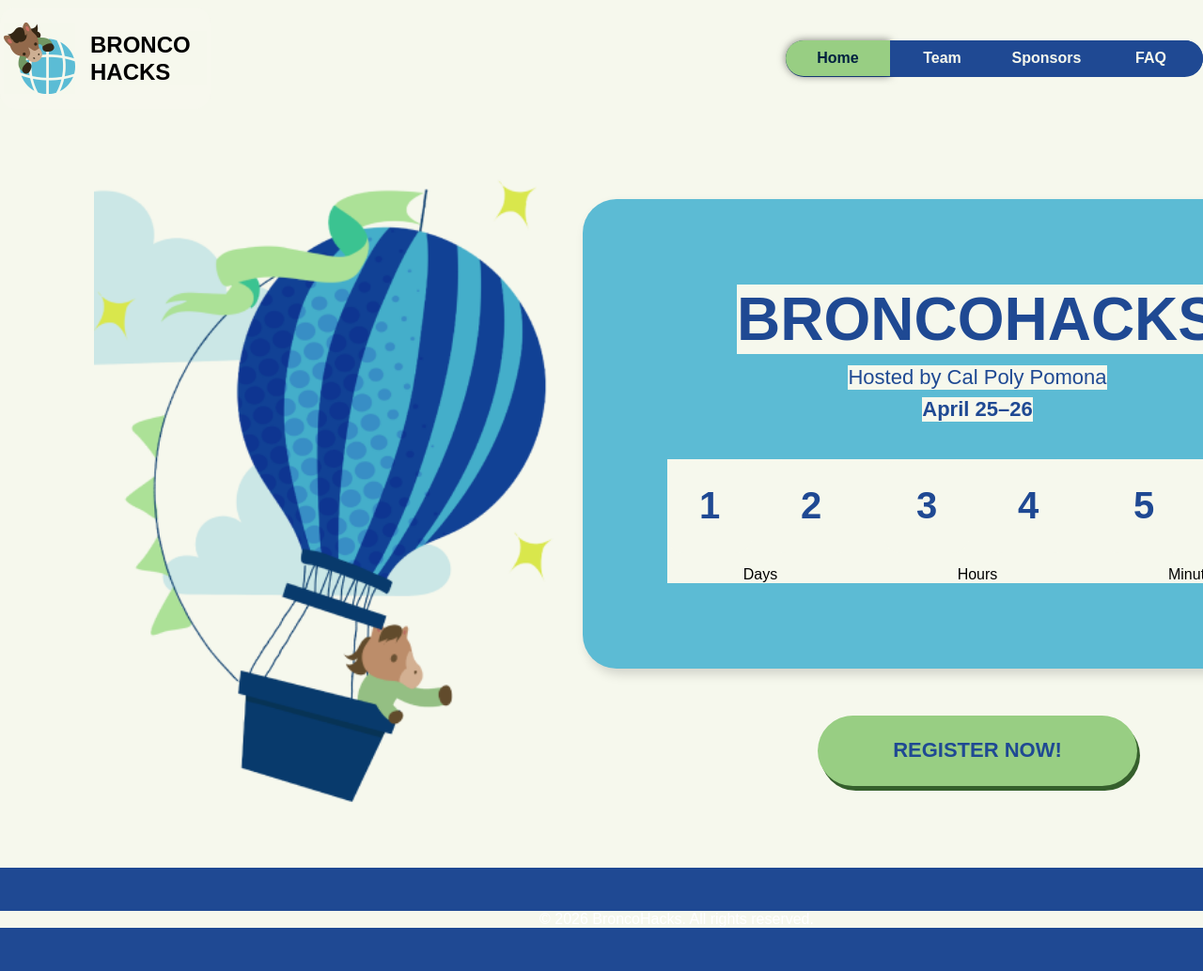
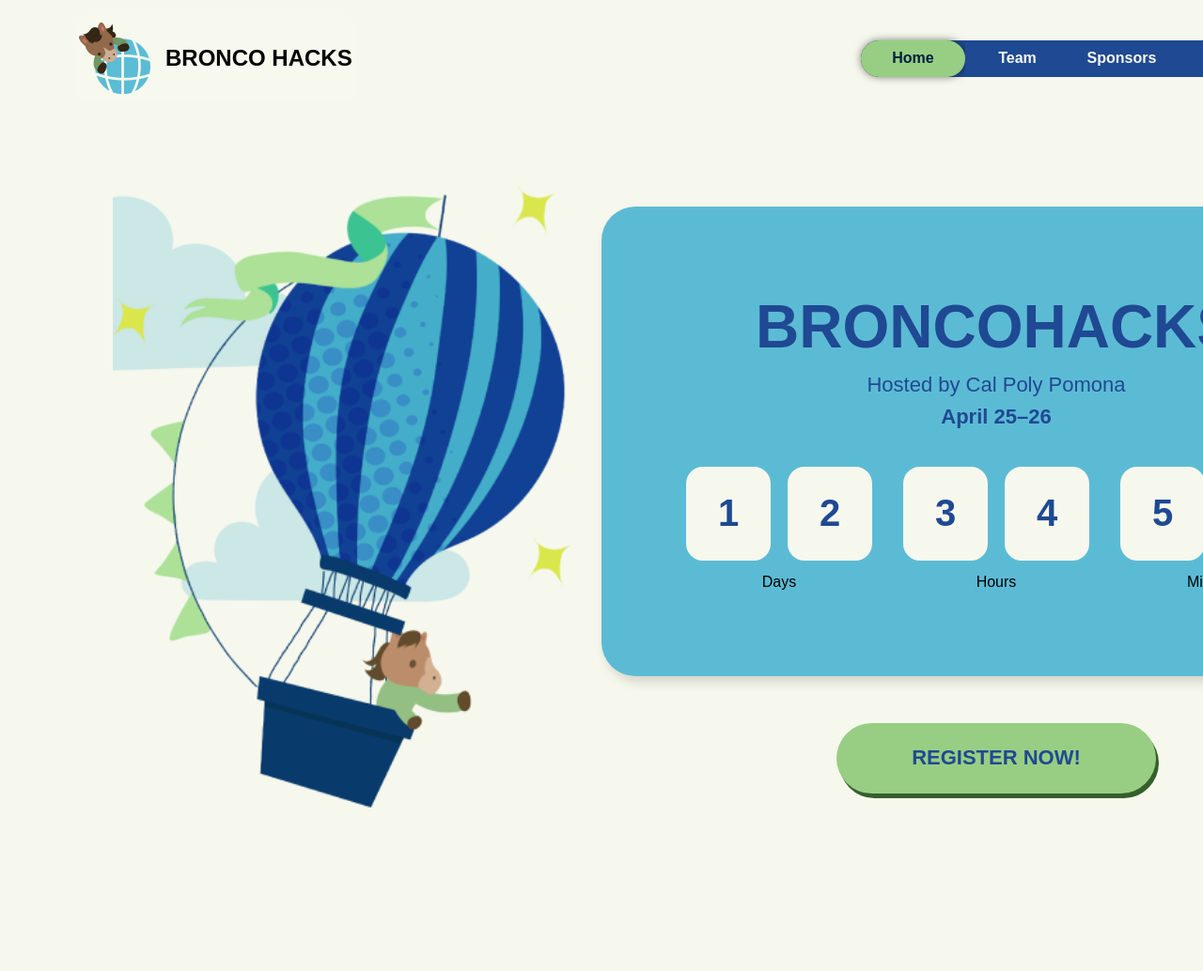
Before and after one commit to BroncoHacks-Website/2026BroncoHacks-Website, a plain HTML site: page index.html in a window 1280 px wide. Shown: the top 1034 px of the page at 94% size. After the commit the page ends 940 px from the top, so only its background shows below. Drawn offline with Linux system fonts and the light colour scheme.

Commit message:
Sizing needs to be fixed

```diff
--- a/index.html
+++ b/index.html
@@ -5,7 +5,7 @@
     <title>BroncoHacks 2026</title>
 
     <link rel="stylesheet" href="styles/navbar.css">
-     <link rel="stylesheet" href="styles/main.css">
+    <link rel="stylesheet" href="styles/main.css">
 </head>
 
 <body>
@@ -14,7 +14,7 @@
     <div id="navbar">
 
         <div class="logo">
-            <img src="logo.png" alt="BroncoHacks Logo" style="height:76px;">
+            <img src="logo.png" alt="BroncoHacks Logo" class="logo-img">
             <div class="logo-text">BRONCO HACKS</div>
         </div>
 
@@ -27,14 +27,13 @@
 
     </div>
 
-    <!-- ================= HERO SECTION ================= -->
+    <!-- ================= HERO ================= -->
     <section class="hero">
-
         <div class="hero-inner">
 
             <!-- LEFT -->
             <div class="left">
-                <img src="images/balloon.png" alt="Bronco Balloon" class="balloon">
+                <img src="images/balloon.png" class="balloon">
             </div>
 
             <!-- RIGHT -->
@@ -46,7 +45,6 @@
                     <p class="date">April 25–26</p>
 
                     <div class="timer">
-
                         <div class="group">
                             <div class="digits">
                                 <div class="box">1</div>
@@ -70,7 +68,6 @@
                             </div>
                             <span>Minutes</span>
                         </div>
-
                     </div>
                 </div>
 
@@ -79,15 +76,7 @@
             </div>
 
         </div>
-
     </section>
-
-    <!-- ================= FOOTER ================= -->
-    <footer class="footer">
-        <div class="footer-inner">
-            <p>© 2026 BroncoHacks. All rights reserved.</p>
-        </div>
-    </footer>
 
 </body>
 </html>
--- a/styles/main.css
+++ b/styles/main.css
@@ -1,23 +1,17 @@
-/* ================= GLOBAL ================= */
-
 body {
     margin: 0;
     background-color: #F6F8ED;
     font-family: 'Nobel', sans-serif;
 }
 
-/* ================= HERO WRAPPER ================= */
+/* ================= HERO ================= */
 
 .hero {
-  width: 100%;
-  height: 100vh;                 /* FULL SCREEN */
     display: flex;
     justify-content: center;
-  align-items: center;           /* CENTER EVERYTHING VERTICALLY */
-  background-color: #F6F8ED;
+    align-items: center;
+    padding: 60px 0;
 }
-
-/* ================= HERO INNER ================= */
 
 .hero-inner {
     width: 1440px;
@@ -27,7 +21,7 @@ body {
     justify-content: space-between;
     align-items: center;
 
-  padding: 0 100px;              /* breathing space */
+    padding: 0 120px;
     box-sizing: border-box;
 }
 
@@ -40,14 +34,12 @@ body {
 .balloon {
     width: 520px;
     height: auto;
-  display: block;
 }
 
 /* ================= RIGHT ================= */
 
 .right {
     flex: 0 0 760px;
-
     display: flex;
     flex-direction: column;
     align-items: center;
@@ -57,6 +49,7 @@ body {
 
 .card {
     width: 760px;
+    height: 420px;
     padding: 40px;
 
     background-color: #5CBBD4;
@@ -70,7 +63,7 @@ body {
     box-shadow: 4px 6px 12px rgba(0,0,0,0.15);
 }
 
-/* ================= TEXT ================= */
+/* TEXT */
 
 .card h1 {
     font-size: 64px;
@@ -92,7 +85,7 @@ body {
     margin: 8px 0 40px 0;
 }
 
-/* ================= TIMER ================= */
+/* TIMER */
 
 .timer {
     width: 660px;
@@ -128,7 +121,7 @@ body {
     color: #1F4993;
 }
 
-/* ================= BUTTON ================= */
+/* BUTTON */
 
 .btn {
     margin-top: 50px;
--- a/styles/navbar.css
+++ b/styles/navbar.css
@@ -1,59 +1,45 @@
-/* ================= GLOBAL ================= */
-
-body {
-    margin: 0;
-    font-family: 'Nobel', sans-serif;
-    background-color: #F6F8ED;
-}
-
 /* ================= NAVBAR ================= */
 
-* {
-    background: #F6F8ED;
-}
+#navbar {
+    width: 1440px;
+    height: 124px;
+    margin: 0 auto;
 
-#navbar {
     display: flex;
     justify-content: space-between;
     align-items: center;
+
     padding: 16px 80px;
-
-    position: absolute;
-    width: 1440px;
-    height: 124px;
-    left: 50%;
-    transform: translateX(-50%);
-    top: 0;
-
     box-sizing: border-box;
 }
 
-/* LOGO */
+/* ================= LOGO ================= */
 
 .logo {
     display: flex;
     align-items: center;
+    gap: 16px;
+
     padding: 8px 4px;
-    gap: 16px;
     background: rgba(246, 248, 237, 0.25);
     border-radius: 16px;
+}
 
-    width: 216px;
-    height: 92px;
+.logo-img {
+    height: 76px;
 }
 
 .logo-text {
+    font-family: 'Nobel', sans-serif;
     font-weight: 900;
     font-size: 24px;
-    line-height: 29px;
-    color: #000000;
+    color: #000;
 }
 
-/* NAV BUTTONS */
+/* ================= NAV BUTTONS ================= */
 
 .nav-buttons {
     display: flex;
-    align-items: center;
     width: 444px;
     height: 39px;
     background: #1F4993;
@@ -61,12 +47,12 @@ body {
 }
 
 .nav-button {
+    flex: 1;
     display: flex;
     justify-content: center;
     align-items: center;
-    padding: 10px;
 
-    width: 111px;
+    font-family: 'Nobel', sans-serif;
     font-weight: 700;
     font-size: 16px;
     text-decoration: none;
@@ -75,7 +61,7 @@ body {
 .nav-button-green {
     background: #98CE83;
     color: #01203F;
-    border-radius: 999px 0 0 999px;
+    border-radius: 999px;
 }
 
 .nav-button-blue {
@@ -90,150 +76,3 @@ body {
 .shadow {
     box-shadow: 0px 0px 8px rgba(0, 0, 0, 0.5);
 }
-
-/* ================= HERO ================= */
-
-.hero {
-    margin-top: 124px;
-    height: calc(100vh - 124px);
-
-    display: flex;
-    justify-content: center;
-    align-items: center;
-}
-
-.hero-inner {
-    width: 1440px;
-    display: flex;
-    justify-content: space-between;
-    align-items: center;
-    padding: 0 120px;
-    box-sizing: border-box;
-}
-
-/* LEFT */
-
-.left {
-    flex: 0 0 520px;
-}
-
-.balloon {
-    width: 520px;
-    height: auto;
-}
-
-/* RIGHT */
-
-.right {
-    flex: 0 0 760px;
-    display: flex;
-    flex-direction: column;
-    align-items: center;
-}
-
-/* CARD */
-
-.card {
-    width: 760px;
-    height: 420px;
-    background-color: #5CBBD4;
-    border-radius: 36px;
-    padding: 40px;
-
-    display: flex;
-    flex-direction: column;
-    align-items: center;
-    justify-content: center;
-
-    box-shadow: 4px 6px 12px rgba(0,0,0,0.15);
-}
-
-.card h1 {
-    font-size: 64px;
-    font-weight: 900;
-    color: #1F4993;
-    margin: 0 0 12px 0;
-}
-
-.subtitle {
-    font-size: 22px;
-    color: #1F4993;
-    margin: 0;
-}
-
-.date {
-    font-size: 22px;
-    font-weight: 700;
-    color: #1F4993;
-    margin: 8px 0 40px 0;
-}
-
-/* TIMER */
-
-.timer {
-    width: 660px;
-    display: flex;
-    justify-content: space-between;
-}
-
-.group {
-    display: flex;
-    flex-direction: column;
-    align-items: center;
-    gap: 14px;
-}
-
-.digits {
-    display: flex;
-    gap: 18px;
-}
-
-.box {
-    width: 90px;
-    height: 100px;
-    background-color: #F6F8ED;
-    border-radius: 18px;
-
-    display: flex;
-    align-items: center;
-    justify-content: center;
-
-    font-size: 40px;
-    font-weight: 700;
-    color: #1F4993;
-}
-
-/* BUTTON */
-
-.btn {
-    margin-top: 50px;
-    width: 340px;
-    height: 75px;
-    background-color: #98CE83;
-    border-radius: 999px;
-
-    display: flex;
-    align-items: center;
-    justify-content: center;
-
-    font-weight: 800;
-    font-size: 22px;
-    color: #1F4993;
-    text-decoration: none;
-
-    box-shadow: 3px 5px 0 #355F2C;
-}
-
-/* ================= FOOTER ================= */
-
-.footer {
-    background-color: #1F4993;
-    padding: 30px 0;
-    text-align: center;
-    color: white;
-}
-
-.footer-inner {
-    width: 1440px;
-    margin: 0 auto;
-}
```
Lines whose indentation alone changed are shown as unchanged.
